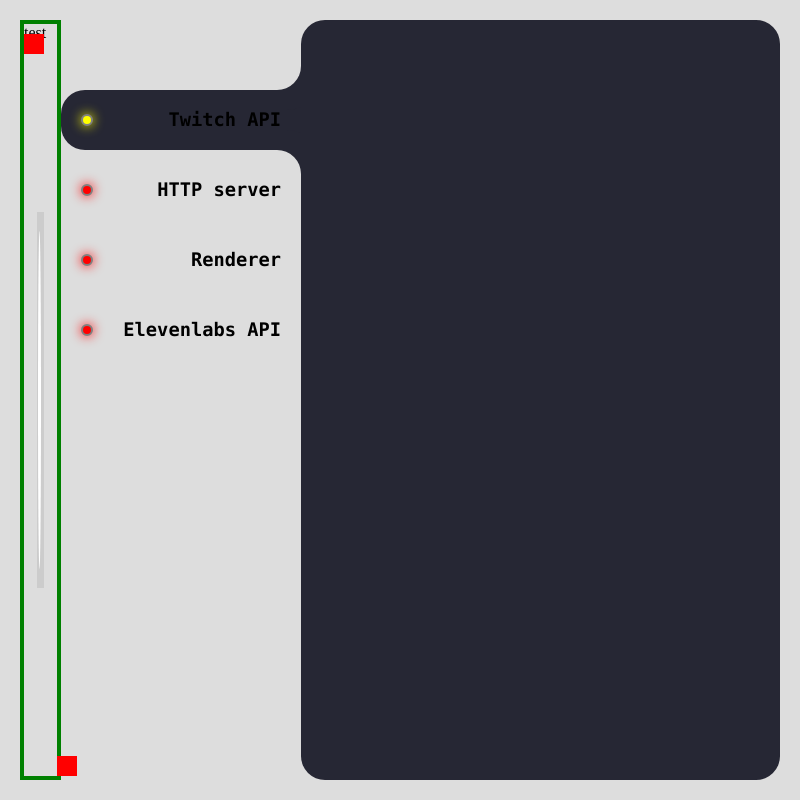
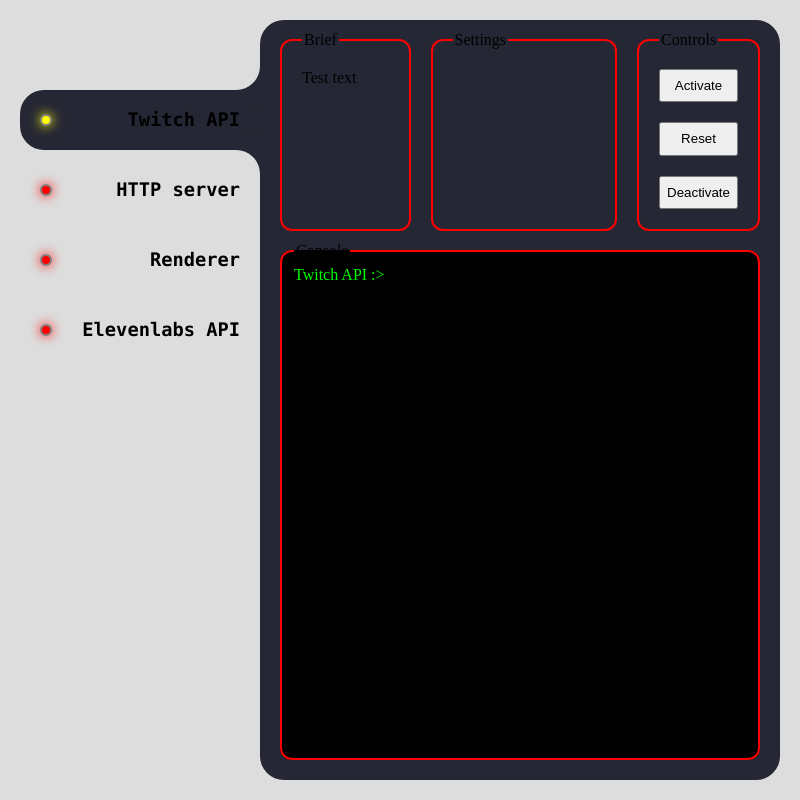
Before and after one commit to Laljaka/twitch-stream-helper, an Electron app: page index.html in a window 800 px wide. Both pictures are taken after a click on the item "Twitch API". Drawn offline with Linux system fonts and the light colour scheme.

Commit message:
Changed the way module settings are displayed

```diff
--- a/index.html
+++ b/index.html
@@ -1,30 +1,87 @@
 <!DOCTYPE html>
 <html lang="en">
   <head>
+    <script type="text/javascript" src="https://livejs.com/live.js"></script> <!-- ONLY FOR PROTOTYPING -->
     <meta charset="UTF-8" />
-    <meta
+    <!--<meta
       http-equiv="Content-Security-Policy"
       content="default-src 'self'; script-src 'self';"
-    />
+    />-->
     <title>Hello from Electron renderer!</title>
     <link rel="stylesheet" type="text/css" href="./styles.css">
   </head>
   <body>
     <main>
-      <label class="switch">test
-          <input type="checkbox">
-          <span class="slider"></span>
-        </label>
       <menu>
         <li class="inactive" id="websocket"><h3>Twitch API</h3></li>
         <li class="inactive" id="http"><h3>HTTP server</h3></li>
-        <li class="inactive" id="three"><h3>Renderer</h3></li>
+        <li class="inactive" id="renderer"><h3>Renderer</h3></li>
         <li class="inactive" id="elevenlabs"><h3>Elevenlabs API</h3></li>
         <li class="active" id="aaa"></li>
       </menu>
-      <div class="module-settings" id="settings">
+      <div class="module-settings" id="-websocket">
+        <fieldset class="wrapper setting"><legend>Brief</legend>
+          Test text
+        </fieldset>
+        <fieldset class="wrapper setting"><legend>Settings</legend>
 
+        </fieldset>
+        <fieldset class="wrapper setting"><legend>Controls</legend>
+          <button>Activate</button>
+          <button>Reset</button>
+          <button>Deactivate</button>
+        </fieldset>
+        <fieldset class="wrapper output"><legend>Console</legend>
+          <span>Twitch API :> </span>
+        </fieldset>
+      </div>
+      <div class="module-settings" id="-http">
+        <fieldset class="wrapper setting"><legend>Brief</legend>
+          Test text
+        </fieldset>
+        <fieldset class="wrapper setting"><legend>Settings</legend>
 
+        </fieldset>
+        <fieldset class="wrapper setting"><legend>Controls</legend>
+          <button>Activate</button>
+          <button>Reset</button>
+          <button>Deactivate</button>
+        </fieldset>
+        <fieldset class="wrapper output"><legend>Console</legend>
+          <span>HTTP Server :> </span>
+        </fieldset>
+      </div>
+      <div class="module-settings" id="-renderer">
+        <fieldset class="wrapper setting"><legend>Brief</legend>
+          Test text
+        </fieldset>
+        <fieldset class="wrapper setting"><legend>Settings</legend>
+
+        </fieldset>
+        <fieldset class="wrapper setting"><legend>Controls</legend>
+          <button>Activate</button>
+          <button>Reset</button>
+          <button>Deactivate</button>
+        </fieldset>
+        <fieldset class="wrapper output"><legend>Console</legend>
+          <span>Renderer :> </span>
+        </fieldset>
+      </div>
+      <div class="module-settings" id="-elevenlabs">
+        <fieldset class="wrapper setting"><legend>Brief</legend>
+          Test text
+        </fieldset>
+        <fieldset class="wrapper setting"><legend>Settings</legend>
+
+        </fieldset>
+        <fieldset class="wrapper setting"><legend>Controls</legend>
+          <button>Activate</button>
+          <button>Reset</button>
+          <button>Deactivate</button>
+        </fieldset>
+        <fieldset class="wrapper output"><legend>Console</legend>
+          <span>Elevenlabs API :> </span>
+        </fieldset>
       </div>
     </main>
   </body>
--- a/renderer.js
+++ b/renderer.js
@@ -1,13 +1,17 @@
-let context = 'base'
-
-const settings = document.getElementById('settings')
+let context = null
 
 const modules = document.querySelectorAll('.inactive')
 
+
+
 modules.forEach(async (module, key) => {
   module.addEventListener('click', async() => {
+    document.getElementById('aaa').style.top = `${(70 * key) + 25}px`
+    const previousReference = document.getElementById(`-${context}`)
+    if (previousReference) previousReference.style.display = 'none'
     context = module.id
-    document.getElementById('aaa').style.top = `${(70 * key) + 25}px`
+    const settingsReference = document.getElementById(`-${context}`)
+    settingsReference.style.display = 'grid'
   })
 })
 
--- a/styles.css
+++ b/styles.css
@@ -37,6 +37,7 @@
   padding: 15px 0;
   margin: 45px 0 15px 0;
   contain: paint;
+  scrollbar-width: none;
 }
 
 menu::-webkit-scrollbar {
@@ -44,81 +45,48 @@
 }
 
 .module-settings {
-  flex-grow: 10;
+  flex-grow: 1;
   border-radius: var(--border-radius);
   overflow: inherit;
-  padding: 20px;
+  padding: 11px 20px 20px 20px;
   background-color: var(--bg-color);
   box-sizing: border-box;
-  display: grid;
-  grid-template-columns: 200px 1fr 1fr 1fr;
-  grid-template-rows: 40px 1fr 1fr 1fr;
-  column-gap: 10px;
-  row-gap: 10px;
+  grid-template-columns: 7fr 10fr 3fr;
+  grid-template-rows: 200px 1fr;
+  column-gap: 20px;
+  row-gap: 11px;
+  display: none;
 }
 
-.switch {
-  position: relative;
-  display: inline-block;
-  border: 4px solid green;
+.wrapper {
+  border-radius: calc(var(--border-radius) / 2);
+  border: 2px solid red;
+  margin: 0;
 }
 
-.switch input {
-  opacity: 0;
-  width: 0;
-  height: 0;
+.wrapper > legend {
+  user-select: none;
 }
 
-.switch::before,
-.switch::after {
-  position: absolute;
-  content: "";
-  width: 20px;
-  height: 20px;
-  background-color: red;
+.setting {
+  display: flex;
+  flex-direction: column;
+  gap: 20px;
+  padding: 20px;
 }
 
-.switch::before {
-  top: 10px;
+.setting > button {
+  flex: 1;
+  width: 100%;
 }
 
-.switch::after {
-  bottom: 0;
+.output {
+  grid-column: span 3;
+  background-color: black;
 }
 
-.slider {
-  position: absolute;
-  cursor: pointer;
-  top: 25%;
-  left: 40%;
-  right: 40%;
-  bottom: 25%;
-  background-color: #ccc;
-  transition: .4s;
-}
-
-.slider::before {
-  position: absolute;
-  content: "";
-  height: 90%;
-  width: 45%;
-  left: 5%;
-  bottom: 5%;
-  background-color: white;
-  transition: .4s;
-  border-radius: 50%;
-}
-
-input:checked + .slider {
-  background-color: #2196F3;
-}
-
-input:focus + .slider {
-  box-shadow: 0 0 1px #2196F3;
-}
-
-input:checked + .slider:before {
-  transform: translateX(95%);
+.output > span {
+  color: lime;
 }
 
 menu > li {
```
